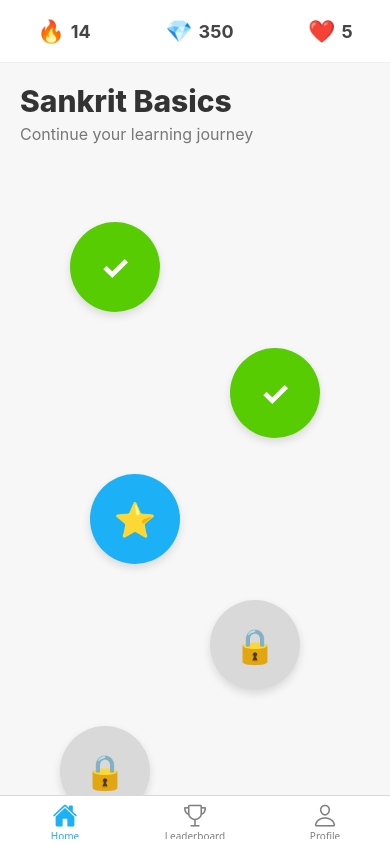
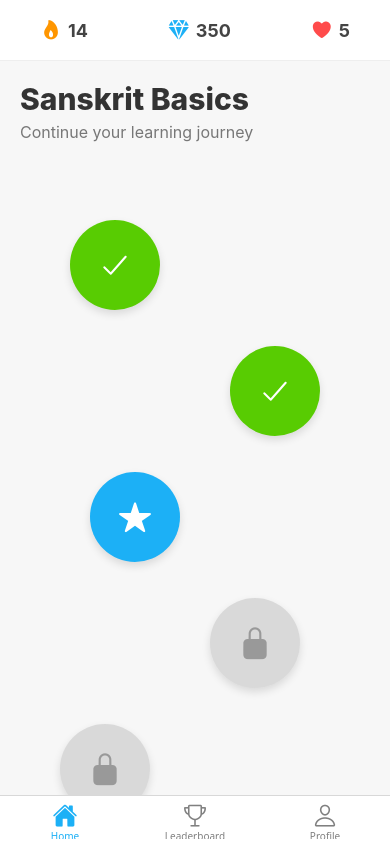
Before and after one commit to nabin-dhakal/Lingora, a React Native app in the folder Mobile-app/: screen /Main in a window 390 px wide. Built offline with nearby package versions, Linux system fonts and the light colour scheme.

Commit message:
Added Lesson Preview Modal

```diff
--- /dev/null
+++ b/Mobile-app/src/components/LessonpreviewModal.jsx
@@ -0,0 +1,69 @@
+import { Modal, View, Text, StyleSheet, TouchableOpacity } from "react-native";
+
+const LessonpreviewModal = ({ visible, onClose, lesson }) => {
+  return (
+    <Modal visible={visible} animationType="slide" transparent onRequestClose={onClose}>
+      <View style={styles.modalContainer}>
+        <View style={styles.card}>
+          <Text style={styles.lessonTitle}>{lesson?.title}</Text>
+          <Text style={styles.lessonDescription}>{lesson?.description}</Text>
+          <TouchableOpacity style={styles.startButton} onPress={onClose}>
+            <Text style={styles.startButtonText}>Start Lesson</Text>
+          </TouchableOpacity>
+          <TouchableOpacity onPress={onClose}>
+            <Text style={styles.closeText}>Close</Text>
+          </TouchableOpacity>
+        </View>
+      </View>
+    </Modal>
+  );
+};
+
+const styles = StyleSheet.create({
+  modalContainer: {
+    flex: 1,
+    justifyContent: "center",
+    alignItems: "center",
+    backgroundColor: "rgba(0, 0, 0, 0.5)",
+  },
+  card: {
+    backgroundColor: "#fff",
+    borderRadius: 16,
+    padding: 30,
+    width: "85%",
+    alignItems: "center",
+  },
+  lessonTitle: {
+    fontSize: 24,
+    fontWeight: "bold",
+    marginBottom: 10,
+    color: "#333",
+  },
+  lessonDescription: {
+    fontSize: 16,
+    color: "#666",
+    marginBottom: 30,
+    textAlign: "center",
+  },
+  startButton: {
+    backgroundColor: "#58CC02",
+    paddingVertical: 14,
+    paddingHorizontal: 50,
+    borderRadius: 12,
+    marginBottom: 12,
+    width: "100%",
+    alignItems: "center",
+  },
+  startButtonText: {
+    color: "#fff",
+    fontSize: 18,
+    fontWeight: "bold",
+  },
+  closeText: {
+    color: "#999",
+    fontSize: 14,
+    marginTop: 4,
+  },
+});
+
+export default LessonpreviewModal;
--- a/Mobile-app/src/screens/HomeScreen.jsx
+++ b/Mobile-app/src/screens/HomeScreen.jsx
@@ -1,24 +1,19 @@
-import React from "react";
-import {
-  View,
-  Text,
-  StyleSheet,
-  FlatList,
-  TouchableOpacity,
-  Dimensions,
-} from "react-native";
+import React, { useState } from 'react';
+import { View, Text, StyleSheet, FlatList, TouchableOpacity, Dimensions } from 'react-native';
+import { Ionicons } from '@expo/vector-icons';
+import LessonpreviewModal from '../components/LessonpreviewModal';
 
-const { width } = Dimensions.get("window");
+const { width } = Dimensions.get('window');
 
 const lessons = [
-  { id: 1, completed: true, locked: false },
-  { id: 2, completed: true, locked: false },
-  { id: 3, completed: false, locked: false },
-  { id: 4, completed: false, locked: true },
-  { id: 5, completed: false, locked: true },
-  { id: 6, completed: false, locked: true },
-  { id: 7, completed: false, locked: true },
-  { id: 8, completed: false, locked: true },
+  { id: 1, title: 'Basics 1', description: 'Learn basic greetings', completed: true, locked: false },
+  { id: 2, title: 'Basics 2', description: 'Numbers and colors', completed: true, locked: false },
+  { id: 3, title: 'Phrases', description: 'Common phrases', completed: false, locked: false },
+  { id: 4, title: 'Food', description: 'Food vocabulary', completed: false, locked: true },
+  { id: 5, title: 'Animals', description: 'Animal names', completed: false, locked: true },
+  { id: 6, title: 'Family', description: 'Family members', completed: false, locked: true },
+  { id: 7, title: 'Clothing', description: 'Clothing items', completed: false, locked: true },
+  { id: 8, title: 'Weather', description: 'Weather terms', completed: false, locked: true },
 ];
 
 const getPosition = (index) => {
@@ -26,180 +21,139 @@ const getPosition = (index) => {
   return positions[index % positions.length];
 };
 
-const LessonNode = ({ item, index }) => {
+const HomeScreen = () => {
+  const [modalVisible, setModalVisible] = useState(false);
+  const [selectedLesson, setSelectedLesson] = useState(null);
+
+  const handleLessonPress = (lesson) => {
+    if (!lesson.locked) {
+      setSelectedLesson(lesson);
+      setModalVisible(true);
+    }
+  };
+
+  const renderLessonNode = ({ item, index }) => {
     const bgColor = item.locked
-    ? "#d9d9d9"
+      ? '#d9d9d9'
       : item.completed
-    ? "#58CC02"
-    : "#1CB0F6";
+      ? '#58CC02'
+      : '#1CB0F6';
+
+    let iconName = 'star';
+    let iconColor = '#fff';
+    if (item.locked) {
+      iconName = 'lock-closed';
+      iconColor = '#999';
+    } else if (item.completed) {
+      iconName = 'checkmark';
+      iconColor = '#fff';
+    }
 
     return (
-    <View
-      style={[
-        styles.nodeWrapper,
-        { marginLeft: width / 2 + getPosition(index) - 45 },
-      ]}
-    >
+      <View style={[styles.nodeWrapper, { marginLeft: width / 2 + getPosition(index) - 45 }]}>
         <TouchableOpacity
           activeOpacity={0.8}
           style={[styles.node, { backgroundColor: bgColor }]}
+          onPress={() => handleLessonPress(item)}
         >
-        <Text style={styles.nodeEmoji}>
-          {item.locked ? "🔒" : item.completed ? "✓" : "⭐"}
-        </Text>
+          <Ionicons name={iconName} size={34} color={iconColor} />
         </TouchableOpacity>
       </View>
     );
   };
 
-export default function App() {
   return (
     <View style={styles.container}>
       <View style={styles.header}>
         <View style={styles.headerItem}>
-          <Text style={styles.headerEmoji}>🔥</Text>
+          <Ionicons name="flame" size={22} color="#FF9600" />
           <Text style={styles.headerText}>14</Text>
         </View>
-
         <View style={styles.headerItem}>
-          <Text style={styles.headerEmoji}>💎</Text>
+          <Ionicons name="diamond" size={22} color="#1CB0F6" />
           <Text style={styles.headerText}>350</Text>
         </View>
-
         <View style={styles.headerItem}>
-          <Text style={styles.headerEmoji}>❤️</Text>
+          <Ionicons name="heart" size={22} color="#FF4B4B" />
           <Text style={styles.headerText}>5</Text>
         </View>
       </View>
 
       <View style={styles.titleContainer}>
-        <Text style={styles.title}>Sankrit Basics</Text>
-        <Text style={styles.subtitle}>
-          Continue your learning journey
-        </Text>
+        <Text style={styles.title}>Sanskrit Basics</Text>
+        <Text style={styles.subtitle}>Continue your learning journey</Text>
       </View>
 
       <FlatList
         data={lessons}
         keyExtractor={(item) => item.id.toString()}
         showsVerticalScrollIndicator={false}
-        contentContainerStyle={{
-          paddingVertical: 40,
-          paddingBottom: 120,
-        }}
-        renderItem={({ item, index }) => (
-          <LessonNode item={item} index={index} />
-        )}
+        contentContainerStyle={{ paddingVertical: 40, paddingBottom: 120 }}
+        renderItem={renderLessonNode}
       />
 
-
+      {selectedLesson && (
+        <LessonpreviewModal
+          visible={modalVisible}
+          lesson={selectedLesson}
+          onClose={() => setModalVisible(false)}
+        />
+      )}
     </View>
   );
-}
+};
 
 const styles = StyleSheet.create({
   container: {
     flex: 1,
-    backgroundColor: "#F7F7F7",
+    backgroundColor: '#F7F7F7',
   },
-
   header: {
-    flexDirection: "row",
-    justifyContent: "space-around",
+    flexDirection: 'row',
+    justifyContent: 'space-around',
     paddingVertical: 18,
-    backgroundColor: "#fff",
+    backgroundColor: '#fff',
     borderBottomWidth: 1,
-    borderColor: "#eee",
+    borderColor: '#eee',
   },
-
   headerItem: {
-    flexDirection: "row",
-    alignItems: "center",
+    flexDirection: 'row',
+    alignItems: 'center',
   },
-
-  headerEmoji: {
-    fontSize: 22,
-    marginRight: 6,
-  },
-
   headerText: {
     fontSize: 18,
-    fontWeight: "700",
-    color: "#444",
+    fontWeight: '700',
+    color: '#444',
+    marginLeft: 6,
   },
-
   titleContainer: {
     padding: 20,
   },
-
   title: {
     fontSize: 30,
-    fontWeight: "800",
-    color: "#333",
+    fontWeight: '800',
+    color: '#333',
   },
-
   subtitle: {
     fontSize: 16,
-    color: "#777",
+    color: '#777',
     marginTop: 5,
   },
-
   nodeWrapper: {
     marginVertical: 18,
   },
-
   node: {
     width: 90,
     height: 90,
     borderRadius: 45,
-    justifyContent: "center",
-    alignItems: "center",
-
-    shadowColor: "#000",
+    justifyContent: 'center',
+    alignItems: 'center',
+    shadowColor: '#000',
     shadowOpacity: 0.12,
     shadowRadius: 8,
-    shadowOffset: {
-      width: 0,
-      height: 4,
-    },
-
+    shadowOffset: { width: 0, height: 4 },
     elevation: 6,
   },
+});
 
-  nodeEmoji: {
-    fontSize: 34,
-    color: "#fff",
-    fontWeight: "bold",
-  },
-
-  bottomBar: {
-    position: "absolute",
-    bottom: 20,
-    left: 20,
-    right: 20,
-  },
-
-  startButton: {
-    backgroundColor: "#58CC02",
-    paddingVertical: 18,
-    borderRadius: 18,
-    alignItems: "center",
-
-    shadowColor: "#58CC02",
-    shadowOpacity: 0.3,
-    shadowRadius: 10,
-    shadowOffset: {
-      width: 0,
-      height: 6,
-    },
-
-    elevation: 8,
-  },
-
-  startButtonText: {
-    color: "#fff",
-    fontSize: 18,
-    fontWeight: "800",
-    letterSpacing: 1,
-  },
-});
+export default HomeScreen;
```
Lines whose indentation alone changed are shown as unchanged.
